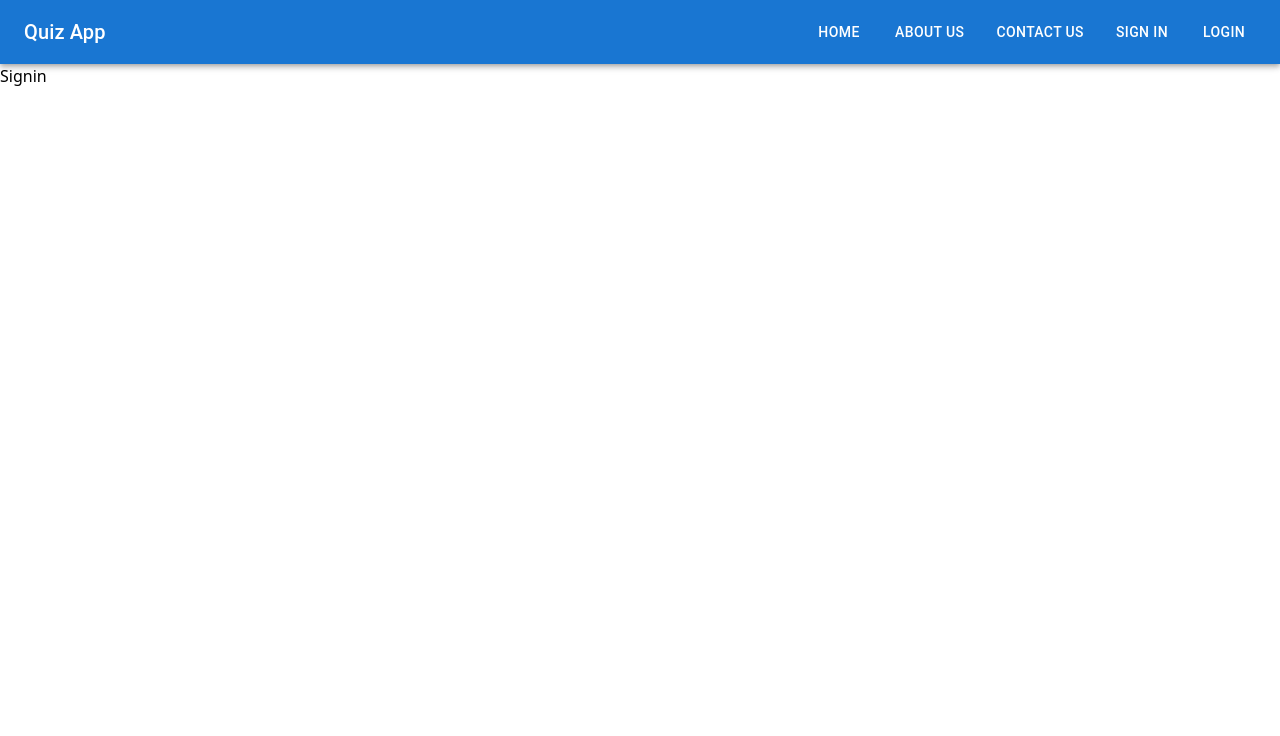
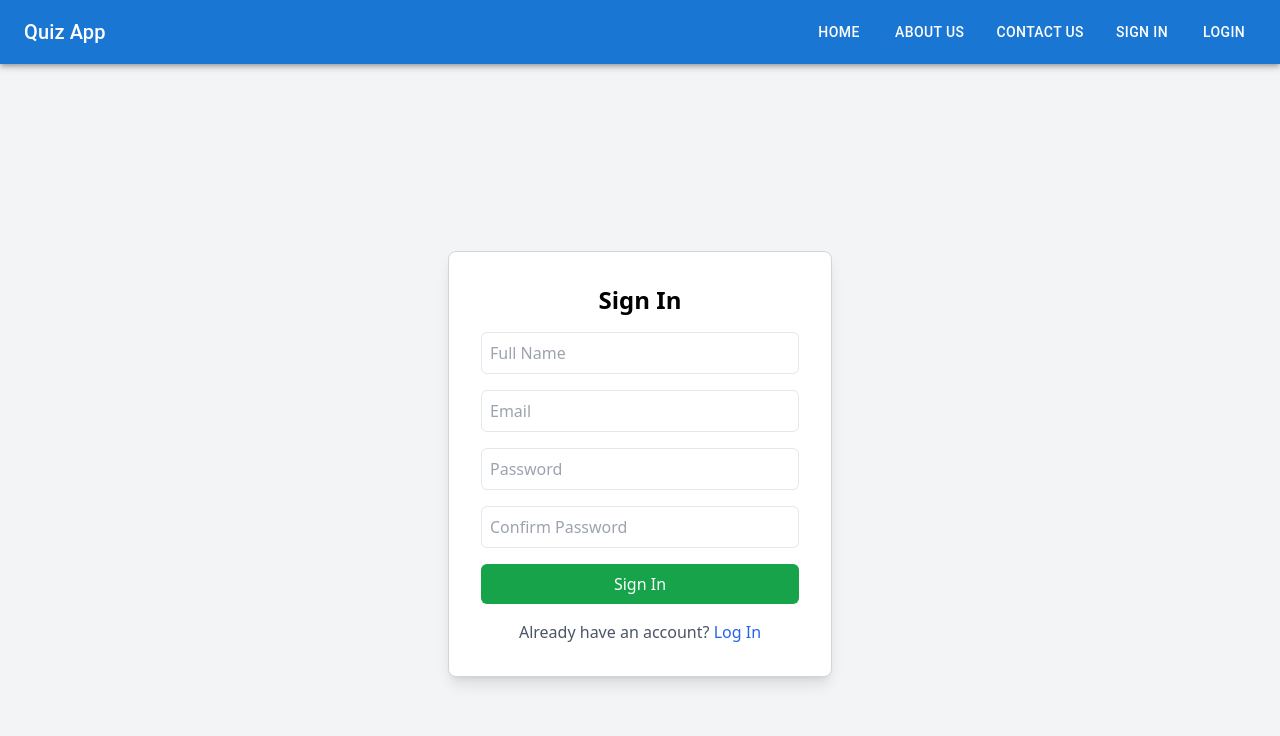
Before and after one commit to Quizllyy/Quiz-App, a React (Vite) app in the folder Frontend/Quiz-App/: page /signin in a window 1280 px wide. Shown: the top 736 px of the page. Built offline with nearby package versions, Linux system fonts and the light colour scheme.

Commit message:
updated UI

```diff
--- a/Frontend/Quiz-App/src/App.jsx
+++ b/Frontend/Quiz-App/src/App.jsx
@@ -7,6 +7,7 @@ import About from "./pages/About.jsx";
 import Contact from "./pages/Contact.jsx";
 import CaptchaPage from "./pages/CaptchaPage.jsx";
 import Categories from "./pages/Categories.jsx";
+import Details from "./pages/Details.jsx";
 
 function App() {
   return (
@@ -18,6 +19,7 @@ function App() {
           <Route path="/verify-captcha" element={<CaptchaPage />} />
           <Route path="/categories" element={<Categories />} />
           <Route path="/create-quiz" element={<Categories />} />
+          <Route path="/details" element={<Details />} />
           <Route path="/login" element={<Login />} />
           <Route path="/signin" element={<Signin />} />
           <Route path="/about" element={<About />} />
--- a/Frontend/Quiz-App/src/pages/About.jsx
+++ b/Frontend/Quiz-App/src/pages/About.jsx
@@ -1,9 +1,31 @@
-import React from 'react'
+import React from "react";
+import { useNavigate } from "react-router-dom";
 
-function About() {
+export default function About() {
+  const navigate = useNavigate();
+
   return (
-    <div>About</div>
-  )
+    <div className="flex flex-col items-center justify-center min-h-[calc(100vh-80px)] bg-gray-100 pt-20">
+      <div className="bg-white shadow-lg rounded-lg p-8 w-96 text-center border border-gray-300">
+        <h2 className="text-3xl font-bold mb-4">About Our App</h2>
+        <p className="text-gray-600 mb-6">
+          Our quiz platform helps you create and participate in interactive
+          quizzes with ease. Choose different question formats, set time limits,
+          and challenge your knowledge!
+        </p>
+        <div className="flex flex-col gap-4">
+          <button
+            className="w-full bg-blue-600 text-white py-2 rounded-md hover:bg-blue-700 transition"
+            onClick={() => navigate("/")}>
+            Get Started
+          </button>
+          <button
+            className="w-full bg-green-600 text-white py-2 rounded-md hover:bg-green-700 transition"
+            onClick={() => navigate("/details")}>
+            Learn More
+          </button>
+        </div>
+      </div>
+    </div>
+  );
 }
-
-export default About
--- a/Frontend/Quiz-App/src/pages/Contact.jsx
+++ b/Frontend/Quiz-App/src/pages/Contact.jsx
@@ -1,9 +1,60 @@
-import React from 'react'
+import React, { useState } from "react";
 
-function Contact() {
+export default function ContactUs() {
+  const [formData, setFormData] = useState({
+    name: "",
+    email: "",
+    message: "",
+  });
+
+  const handleChange = (e) => {
+    setFormData({ ...formData, [e.target.name]: e.target.value });
+  };
+
+  const handleSubmit = (e) => {
+    e.preventDefault();
+    alert("Your message has been sent!");
+    setFormData({ name: "", email: "", message: "" });
+  };
+
   return (
-    <div>Contact</div>
-  )
+    <div className="flex flex-col items-center justify-center min-h-[calc(100vh-80px)] bg-gray-100 pt-20">
+      <div className="bg-white shadow-lg rounded-lg p-8 w-96 text-center border border-gray-300">
+        <h2 className="text-3xl font-bold mb-4">Contact Us</h2>
+        <form onSubmit={handleSubmit} className="flex flex-col gap-4">
+          <input
+            type="text"
+            name="name"
+            placeholder="Your Name"
+            value={formData.name}
+            onChange={handleChange}
+            className="w-full p-2 border rounded-md"
+            required
+          />
+          <input
+            type="email"
+            name="email"
+            placeholder="Your Email"
+            value={formData.email}
+            onChange={handleChange}
+            className="w-full p-2 border rounded-md"
+            required
+          />
+          <textarea
+            name="message"
+            placeholder="Your Message"
+            value={formData.message}
+            onChange={handleChange}
+            className="w-full p-2 border rounded-md h-24"
+            required
+          />
+          <button
+            type="submit"
+            className="w-full bg-blue-600 text-white py-2 rounded-md hover:bg-blue-700 transition">
+            Send Message
+          </button>
+        </form>
+      </div>
+    </div>
+  );
 }
-
-export default Contact
--- /dev/null
+++ b/Frontend/Quiz-App/src/pages/Details.jsx
@@ -0,0 +1,25 @@
+import React from "react";
+import { useNavigate } from "react-router-dom";
+
+export default function Details() {
+  const navigate = useNavigate();
+
+  return (
+    <div className="flex flex-col items-center justify-center min-h-[calc(100vh-80px)] bg-gray-100 pt-20">
+      <div className="bg-white shadow-lg rounded-lg p-8 w-96 text-center border border-gray-300">
+        <h2 className="text-3xl font-bold mb-4">More About Our App</h2>
+        <p className="text-gray-600 mb-6">
+          Our quiz platform offers a variety of question types, real-time
+          scoring, and a seamless user experience. Whether you're an educator,
+          student, or quiz enthusiast, our app provides an intuitive way to
+          create and take quizzes.
+        </p>
+        <button
+          className="w-full bg-blue-600 text-white py-2 rounded-md hover:bg-blue-700 transition"
+          onClick={() => navigate("/")}>
+          Back to Home
+        </button>
+      </div>
+    </div>
+  );
+}
--- a/Frontend/Quiz-App/src/pages/Login.jsx
+++ b/Frontend/Quiz-App/src/pages/Login.jsx
@@ -1,9 +1,58 @@
-import React from 'react'
+import React, { useState } from "react";
+import { useNavigate } from "react-router-dom";
 
-function Login() {
+export default function SignIn() {
+  const navigate = useNavigate();
+  const [formData, setFormData] = useState({ email: "", password: "" });
+
+  const handleChange = (e) => {
+    setFormData({ ...formData, [e.target.name]: e.target.value });
+  };
+
+  const handleSubmit = (e) => {
+    e.preventDefault();
+    alert("Signed in successfully!");
+    navigate("/home");
+  };
+
   return (
-    <div>Login</div>
-  )
+    <div className="flex flex-col items-center justify-center min-h-[calc(100vh-80px)] bg-gray-100 pt-20">
+      <div className="bg-white shadow-lg rounded-lg p-8 w-96 text-center border border-gray-300">
+        <h2 className="text-2xl font-bold mb-4">Sign In</h2>
+        <form onSubmit={handleSubmit} className="flex flex-col gap-4">
+          <input
+            type="email"
+            name="email"
+            placeholder="Email"
+            className="p-2 border rounded-md w-full"
+            value={formData.email}
+            onChange={handleChange}
+            required
+          />
+          <input
+            type="password"
+            name="password"
+            placeholder="Password"
+            className="p-2 border rounded-md w-full"
+            value={formData.password}
+            onChange={handleChange}
+            required
+          />
+          <button
+            type="submit"
+            className="w-full bg-blue-600 text-white py-2 rounded-md hover:bg-blue-700 transition">
+            Sign In
+          </button>
+        </form>
+        <p className="text-gray-600 mt-4">
+          Don't have an account?{" "}
+          <span
+            className="text-blue-600 cursor-pointer hover:underline"
+            onClick={() => navigate("/signin")}>
+            Sign Up
+          </span>
+        </p>
+      </div>
+    </div>
+  );
 }
-
-export default Login
--- a/Frontend/Quiz-App/src/pages/Signin.jsx
+++ b/Frontend/Quiz-App/src/pages/Signin.jsx
@@ -1,9 +1,85 @@
-import React from 'react'
+import React, { useState } from "react";
+import { useNavigate } from "react-router-dom";
 
-function Signin() {
+export default function SignIn() {
+  const navigate = useNavigate();
+  const [formData, setFormData] = useState({
+    fullName: "",
+    email: "",
+    password: "",
+    confirmPassword: "",
+  });
+
+  const handleChange = (e) => {
+    setFormData({ ...formData, [e.target.name]: e.target.value });
+  };
+
+  const handleSubmit = (e) => {
+    e.preventDefault();
+    if (formData.password !== formData.confirmPassword) {
+      alert("Passwords do not match!");
+      return;
+    }
+    alert("Account created successfully!");
+    navigate("/home");
+  };
+
   return (
-    <div>Signin</div>
-  )
+    <div className="flex flex-col items-center justify-center min-h-[calc(100vh-80px)] bg-gray-100 pt-20">
+      <div className="bg-white shadow-lg rounded-lg p-8 w-96 text-center border border-gray-300">
+        <h2 className="text-2xl font-bold mb-4">Sign In</h2>
+        <form onSubmit={handleSubmit} className="flex flex-col gap-4">
+          <input
+            type="text"
+            name="fullName"
+            placeholder="Full Name"
+            className="p-2 border rounded-md w-full"
+            value={formData.fullName}
+            onChange={handleChange}
+            required
+          />
+          <input
+            type="email"
+            name="email"
+            placeholder="Email"
+            className="p-2 border rounded-md w-full"
+            value={formData.email}
+            onChange={handleChange}
+            required
+          />
+          <input
+            type="password"
+            name="password"
+            placeholder="Password"
+            className="p-2 border rounded-md w-full"
+            value={formData.password}
+            onChange={handleChange}
+            required
+          />
+          <input
+            type="password"
+            name="confirmPassword"
+            placeholder="Confirm Password"
+            className="p-2 border rounded-md w-full"
+            value={formData.confirmPassword}
+            onChange={handleChange}
+            required
+          />
+          <button
+            type="submit"
+            className="w-full bg-green-600 text-white py-2 rounded-md hover:bg-blue-700 transition">
+            Sign In
+          </button>
+        </form>
+        <p className="text-gray-600 mt-4">
+          Already have an account?{" "}
+          <span
+            className="text-blue-600 cursor-pointer hover:underline"
+            onClick={() => navigate("/login")}>
+            Log In
+          </span>
+        </p>
+      </div>
+    </div>
+  );
 }
-
-export default Signin
```
